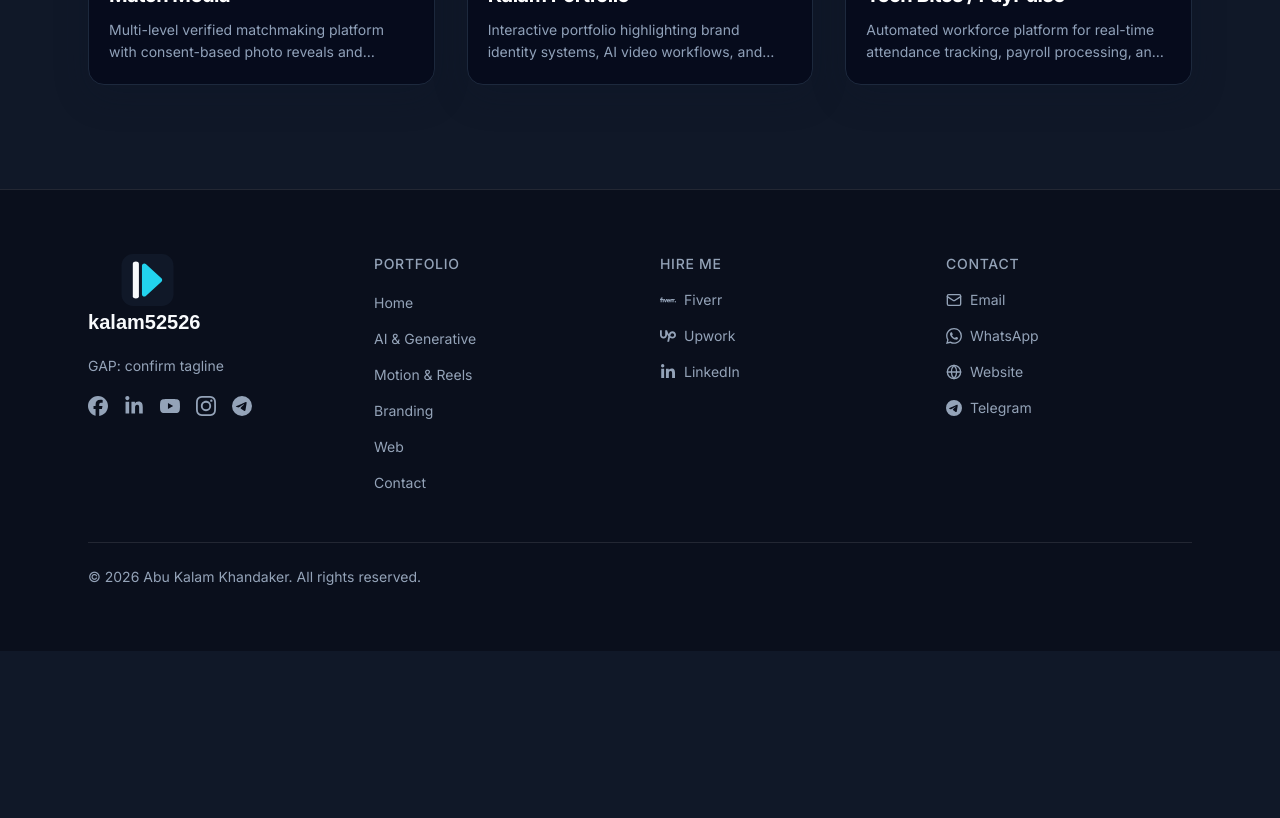
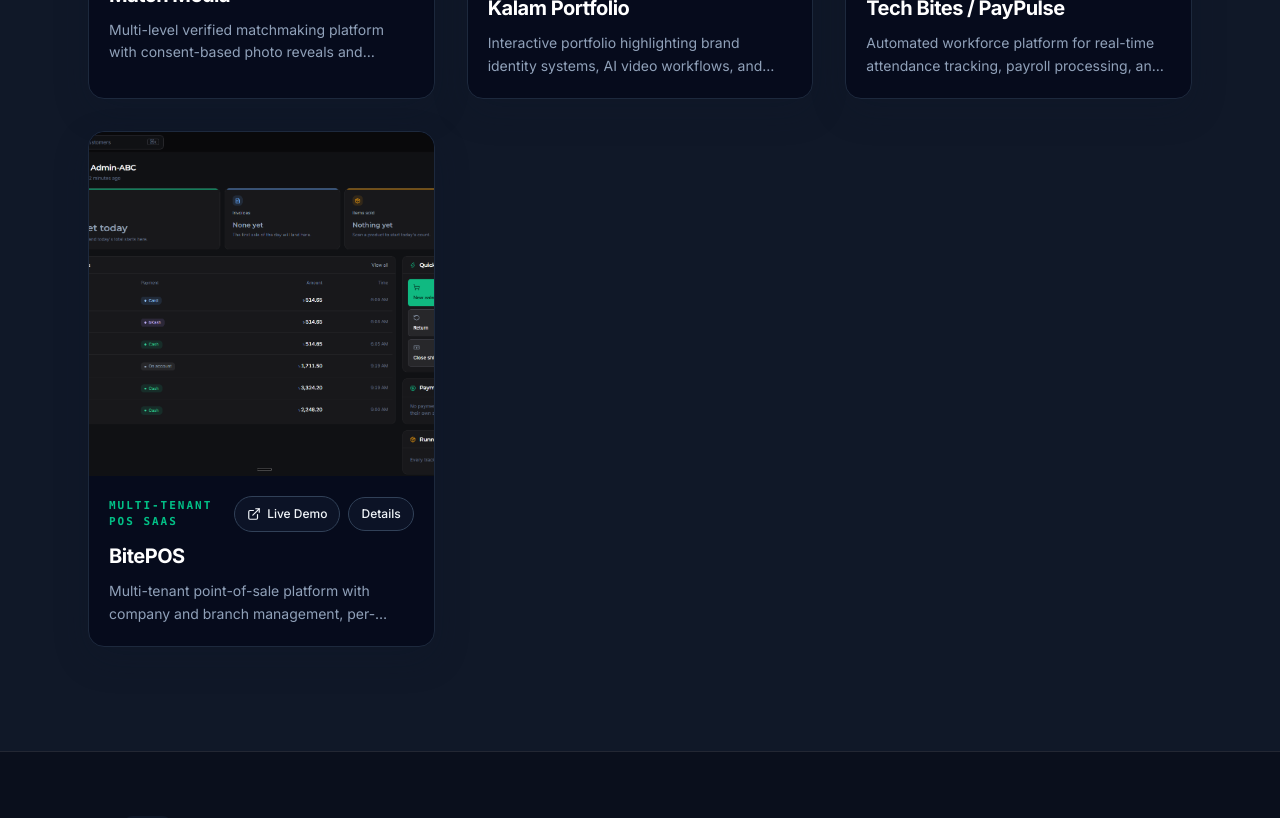
Before and after one commit to quyum52526/kalam-portfolio, a Next.js app: page /work in a window 1280 px wide. Shown: the part 4800-5618 px from the top of the page. Before the commit the page ends 5451 px from the top, so only its background shows below. Built offline with nearby package versions, Linux system fonts and the light colour scheme.

Commit message:
Fix mouse scroll desync on route change & add live demo buttons to web experiences

```diff
--- a/components/portfolio/ItemCard.tsx
+++ b/components/portfolio/ItemCard.tsx
@@ -93,6 +93,19 @@
 
           <div className="flex shrink-0 items-center gap-2">
             {item.liveUrl && (
+              item.linkLabel ? (
+                <a
+                  href={item.liveUrl}
+                  target="_blank"
+                  rel="noopener noreferrer"
+                  aria-label={`Open ${item.title} live demo in a new tab`}
+                  onClick={(e) => e.stopPropagation()}
+                  className="inline-flex h-9 shrink-0 items-center justify-center gap-1.5 whitespace-nowrap rounded-full border border-slate-700 bg-slate-900/70 px-3 py-2 text-xs font-medium text-slate-100 transition-colors hover:border-slate-500 hover:bg-slate-800"
+                >
+                  <ExternalLink className="h-3.5 w-3.5" aria-hidden />
+                  {item.linkLabel}
+                </a>
+              ) : (
                 <a
                   href={item.liveUrl}
                   target="_blank"
@@ -103,6 +116,7 @@
                 >
                   <ExternalLink className="h-3.5 w-3.5" aria-hidden />
                 </a>
+              )
             )}
             <button
               type="button"
--- a/data/portfolio/web-experiences.ts
+++ b/data/portfolio/web-experiences.ts
@@ -26,6 +26,7 @@
             "Multi-level verified matchmaking platform with consent-based photo reveals and encrypted communication.",
           thumbnail: `${WEB_DEV_DIR}/match-media.png`,
           liveUrl: "https://match-media.vercel.app/en",
+          linkLabel: "Live Demo",
           details: [
             {
               label: "Description",
@@ -53,6 +54,7 @@
             "Interactive portfolio highlighting brand identity systems, AI video workflows, and web development.",
           thumbnail: `${WEB_DEV_DIR}/kalam-portfolio.png`,
           liveUrl: "https://kalam-portfolio-phi.vercel.app",
+          linkLabel: "Live Demo",
           details: [
             {
               label: "Description",
@@ -80,6 +82,7 @@
             "Automated workforce platform for real-time attendance tracking, payroll processing, and salary disbursement.",
           thumbnail: `${WEB_DEV_DIR}/tech-bites-paypulse.png`,
           liveUrl: "https://tech-bites-paypulse.vercel.app",
+          linkLabel: "Live Demo",
           details: [
             {
               label: "Description",
@@ -99,6 +102,45 @@
             },
           ],
         },
+        {
+          id: "bitepos",
+          title: "BitePOS",
+          tagline: "MULTI-TENANT POS SAAS",
+          description:
+            "Multi-tenant point-of-sale platform with company and branch management, per-company module entitlements, and a super-admin control panel.",
+          thumbnail: `${WEB_DEV_DIR}/bitepos.png`,
+          liveUrl: "https://bitepos-rho.vercel.app/login",
+          linkLabel: "Live Demo",
+          details: [
+            {
+              label: "Overview",
+              value:
+                "A multi-tenant POS product for retail and super-shop businesses, where the platform owner provisions companies and switches features on per company. A read-only demo is available from the login page.",
+              type: "paragraph",
+            },
+            {
+              label: "Key Features",
+              value:
+                "Multi-tenant structure: companies, branches, and per-company module entitlements\nTwo access levels: tenant ADMIN and platform SUPER_ADMIN\nSuper Admin portal at /super-admin — Tenants, Company Modules, Users, Audit Log, Permissions, with tenant-only header controls hidden in platform mode\nCompany Modules page: company picker, quick presets (Basic Retail / Super Shop / Manufacturing) and per-module toggles (Accounting, Advanced Reports, Stock Transfers, Production & Repackaging, Marketing & Loyalty)",
+              type: "paragraph",
+            },
+            {
+              label: "Role",
+              value: "Solo — product design, full build and deployment.",
+              type: "text",
+            },
+            {
+              label: "Live URL",
+              value: "https://bitepos-rho.vercel.app/login",
+              type: "text",
+            },
+            {
+              label: "Tech Stack",
+              value: "Next.js (App Router), TypeScript, Prisma, Neon Postgres, NextAuth, Vercel",
+              type: "text",
+            },
+          ],
+        },
       ],
     },
   ],
--- a/types/portfolio.ts
+++ b/types/portfolio.ts
@@ -151,6 +151,8 @@
    *  external link on both the card and the details modal. Omit for items with no live
    *  deployment. */
   liveUrl?: string;
+  /** Optional labelled card action for selected live projects. Omit to keep the default icon action. */
+  linkLabel?: string;
 }
 
 export interface PortfolioCategory {
```
Also changed, not shown: public/all-featured-portfolio/web-dev/bitepos.png (added). Lines whose indentation alone changed are shown as unchanged.
